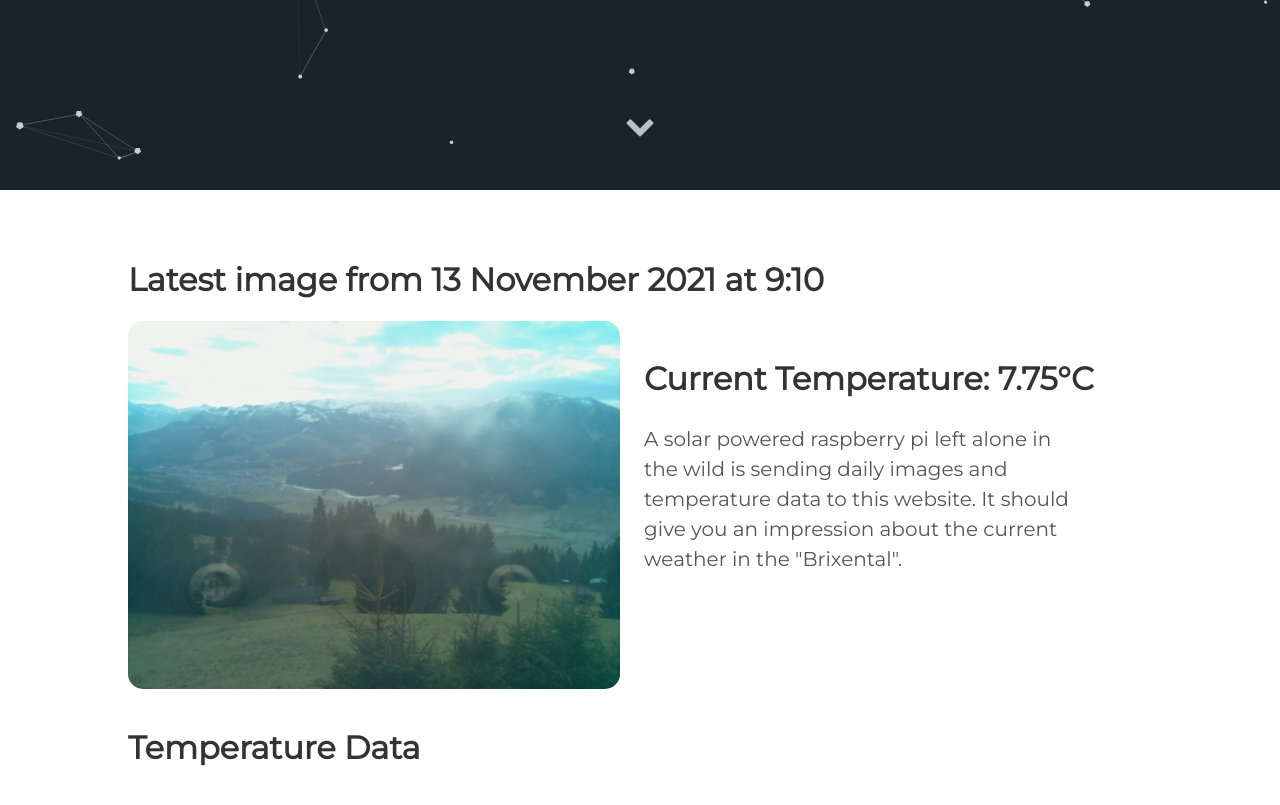
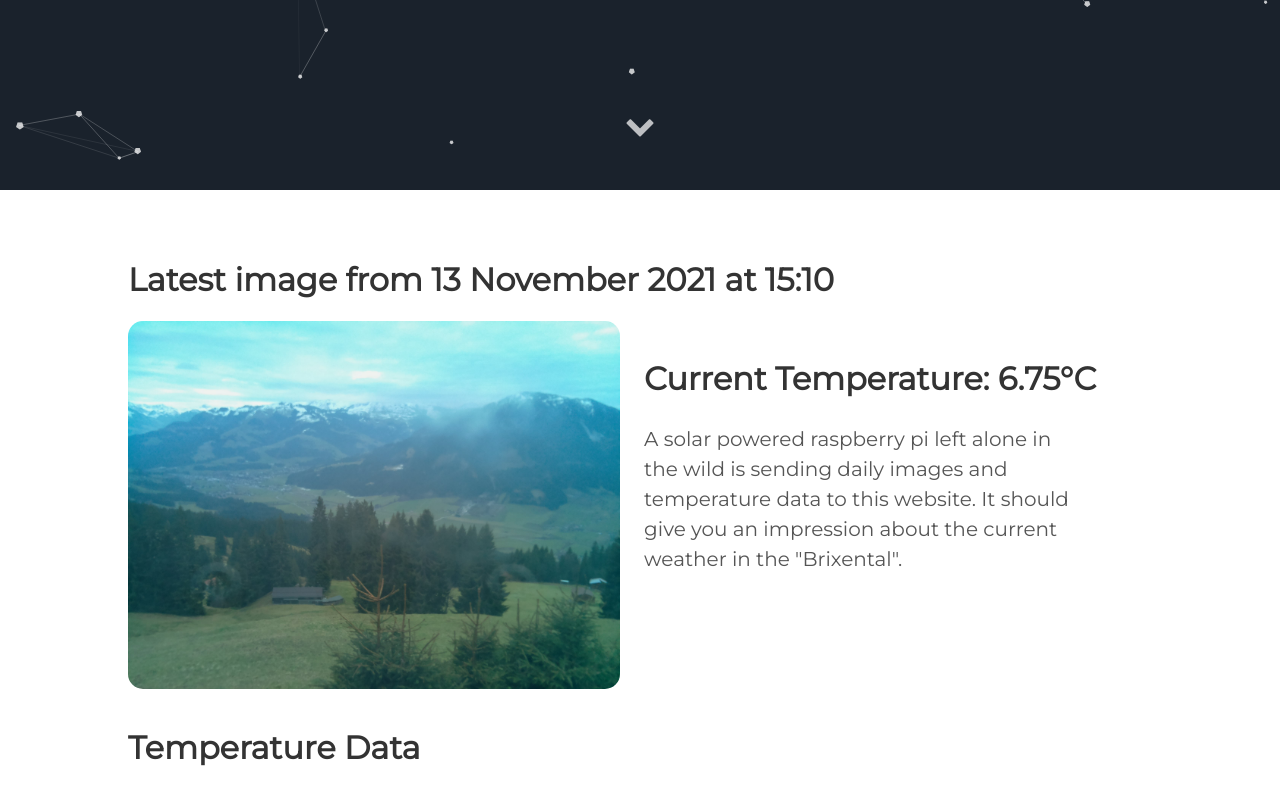
Before and after one commit to vektorious/vektorious.github.io, a Jekyll site: the page built from resources/huette.md, in a window 1280 px wide and 900 px high, scrolled down 710 px. Shown: the top 805 px of the window. Built offline with Jekyll 4.4.1, drawn with Linux system fonts in a browser that asks for light colours.

Commit message:
I'm a bot beep boop

```diff
--- a/resources/huette.md
+++ b/resources/huette.md
@@ -6,13 +6,13 @@ image: '/assets/img/'
 description: 'Live image from the Austrian alps'
 twitter_text: ' '
 ---
-## Latest image from 13 November 2021 at  9:10
+## Latest image from 13 November 2021 at 15:10
 <div class="huette">
   <div class="huette-image">
     <img src="{{ "/assets/img/huette.jpg" | prepend: site.baseurl }}">
   </div>
   <div class="huette-text">
-        <h2>Current Temperature: 7.75°C</h2>
+        <h2>Current Temperature: 6.75°C</h2>
         <p>A solar powered raspberry pi left alone in the wild is sending daily images and temperature data to this website. It should give you an impression about the current weather in the "Brixental".</p>
 
   </div>
```
Also changed, not shown: rpi-script/2021-11-13_150908.txt (renamed from rpi-script/2021-11-13_090909.txt, +5 -5 lines), rpi-script/huette.md (+2 -2 lines), assets/img/huette.jpg, assets/img/temp_plot.png, rpi-script/temp_plot.png, 1 other file.
